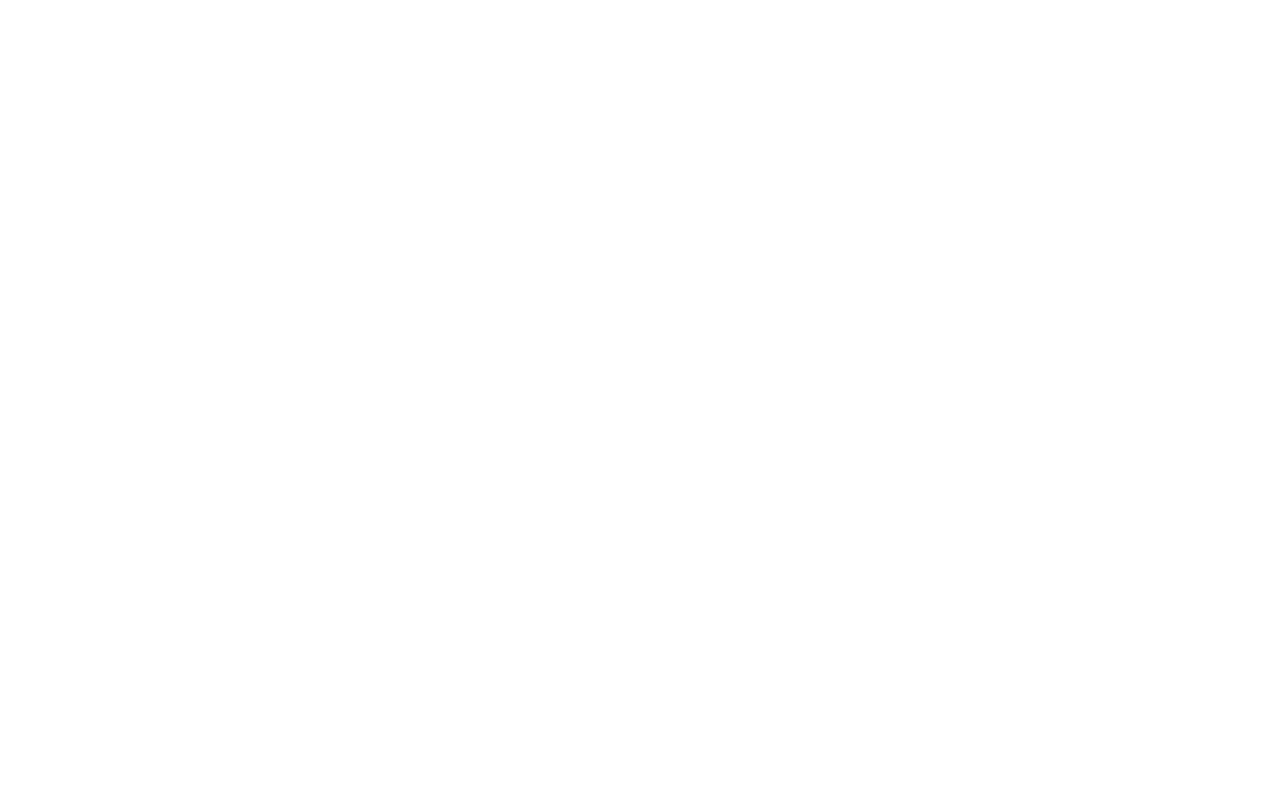
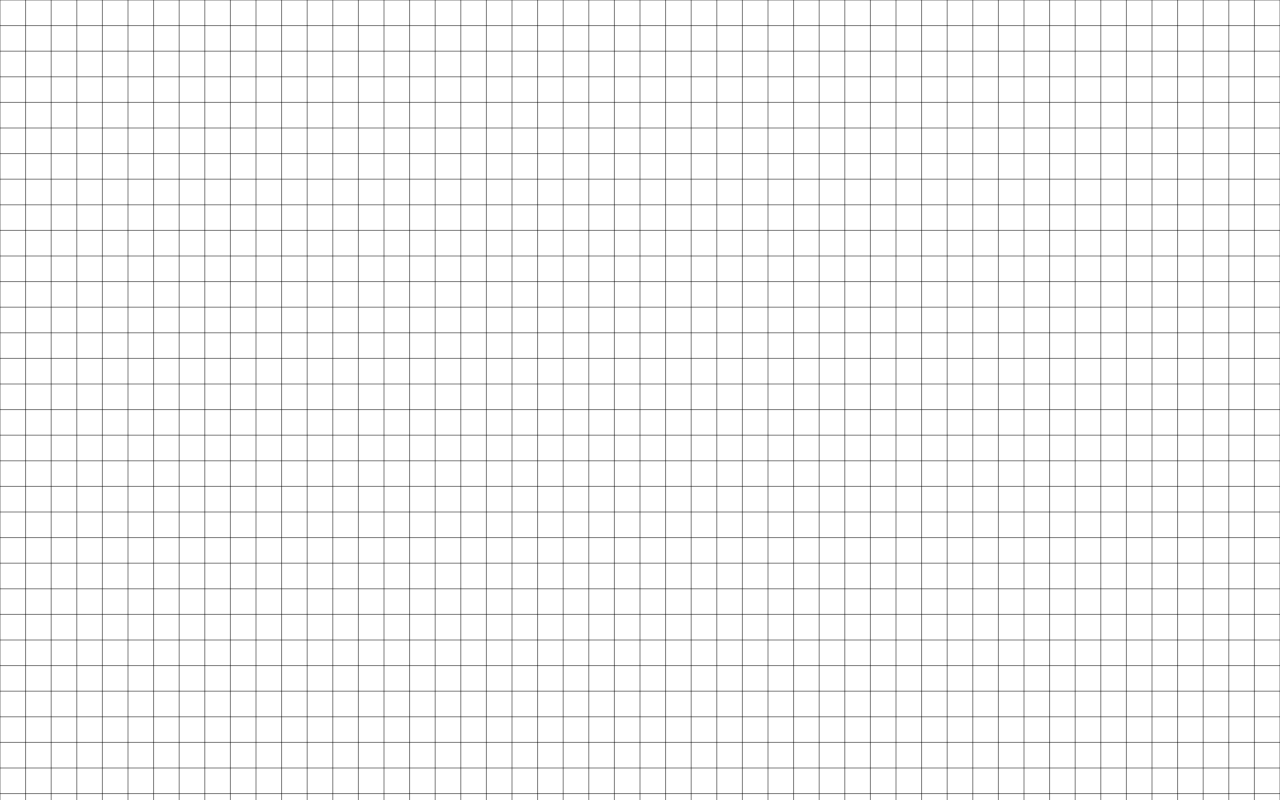
Before and after one commit to Brodt7258/Conway_GoL, a React (Create React App) app: page / in a window 1280 px wide. Shown: the top 800 px of the page. Built offline with nearby package versions, Linux system fonts and the light colour scheme.

Commit message:
draw grid lines between cells

```diff
--- a/package.json
+++ b/package.json
@@ -3,6 +3,7 @@
   "version": "0.1.0",
   "private": true,
   "dependencies": {
+    "@material-ui/core": "^4.10.0",
     "@testing-library/jest-dom": "^4.2.4",
     "@testing-library/react": "^9.3.2",
     "@testing-library/user-event": "^7.1.2",
--- a/src/GameCanvas.js
+++ b/src/GameCanvas.js
@@ -1,15 +1,21 @@
-import React, { useState } from 'react';
+import React, { useState, useRef, useLayoutEffect } from 'react';
 
 import useDoubleBuffer from './useDoubleBuffer';
-import useCanvas from './useCanvas';
+import useCellCanvas from './useCellCanvas';
+import useGridCanvas from './useGridCanvas';
 
 const GameCanvas = () => {
   const [generation, setGeneration] = useState(0);
+
   const [cellQuantity] = useState(50);
+  const [cellSize, setCellSize] = useState(10);
+
   const [running, setRunning] = useState(null);
 
   const [seed, setSeed] = useState('');
   const [density, setDensity] = useState(0.2);
+
+  const containerRef = useRef(null);
 
   const {
     currBuffer,
@@ -18,7 +24,20 @@
     genRandomMatrix,
     clearMatrix
   } = useDoubleBuffer(generation, cellQuantity, { seed, density });
-  const [canvasRef, containerRef, mapPixelToCell, toggleRect] = useCanvas(currBuffer, cellQuantity);
+  const [cellCanvasRef, mapPixelToCell, toggleRect] = useCellCanvas(currBuffer, cellSize);
+  const [gridCanvasRef] = useGridCanvas(cellSize);
+
+  useLayoutEffect(() => {
+    const { height, width } = containerRef.current.getBoundingClientRect();
+
+    cellCanvasRef.current.height = height;
+    cellCanvasRef.current.width = width;
+
+    gridCanvasRef.current.height = height;
+    gridCanvasRef.current.width = width;
+
+    setCellSize(width / cellQuantity);
+  }, [cellQuantity, containerRef, setCellSize, cellCanvasRef, gridCanvasRef]);
 
   const incrementGen = () => {
     setGeneration((prev) => prev + 1);
@@ -61,7 +80,8 @@
   return (
     <>
       <div ref={containerRef} className="canvas-container">
-        <canvas ref={canvasRef} onClick={handleCanvasClick} className="canvas" />
+        <canvas ref={cellCanvasRef} onClick={handleCanvasClick} className="canvas" />
+        <canvas ref={gridCanvasRef} onClick={handleCanvasClick} className="canvas" />
       </div>
       <div className="controls">
         <p>{generation}</p>
--- a/src/useCanvas.js
+++ b/src/useCellCanvas.js
@@ -1,4 +1,4 @@
-import { useState, useRef, useLayoutEffect, useEffect } from 'react';
+import { useRef, useEffect } from 'react';
 
 const drawState = (gameBuffer, canvas, cellSize) => {
   const ctx = canvas.getContext('2d');
@@ -25,18 +25,8 @@
   }
 };
 
-const useCanvas = (currBuffer, cellQuantity) => {
+const useCellCanvas = (currBuffer, cellSize) => {
   const canvasRef = useRef(null);
-  const containerRef = useRef(null);
-
-  const [cellSize, setCellSize] = useState(0);
-
-  useLayoutEffect(() => {
-    const { height, width } = containerRef.current.getBoundingClientRect();
-    canvasRef.current.height = height;
-    canvasRef.current.width = width;
-    setCellSize(width / cellQuantity);
-  }, [cellQuantity]);
 
   useEffect(() => {
     drawState(currBuffer, canvasRef.current, cellSize);
@@ -53,10 +43,9 @@
 
   return [
     canvasRef,
-    containerRef,
     mapPixelToCell,
     (cell, x, y) => toggleRect(canvasRef.current, cellSize, cell, x, y)
   ];
 };
 
-export default useCanvas;
+export default useCellCanvas;
--- /dev/null
+++ b/src/useGridCanvas.js
@@ -0,0 +1,45 @@
+import { useRef, useEffect } from 'react';
+
+const drawGrid = (grid, cellSize) => {
+  const ctx = grid.getContext('2d');
+  ctx.clearRect(0, 0, grid.width, grid.height);
+
+  ctx.lineWidth = Math.min(cellSize / 10, 0.5);
+  ctx.strokeStyle = 'black';
+
+  ctx.beginPath();
+  let currentX = cellSize;
+  ctx.moveTo(0, 0);
+  ctx.lineTo(0, grid.height);
+  ctx.moveTo(currentX, 0);
+  while (currentX <= grid.width) {
+    ctx.lineTo(currentX, grid.height);
+    currentX += cellSize;
+    ctx.moveTo(currentX, 0);
+  }
+  ctx.stroke();
+
+  ctx.beginPath();
+  let currentY = cellSize;
+  ctx.moveTo(0, 0);
+  ctx.lineTo(grid.width, 0);
+  ctx.moveTo(0, currentY);
+  while (currentY <= grid.height) {
+    ctx.lineTo(grid.width, currentY);
+    currentY += cellSize;
+    ctx.moveTo(0, currentY);
+  }
+  ctx.stroke();
+};
+
+const useGridCanvas = (cellSize) => {
+  const gridCanvasRef = useRef(null);
+
+  useEffect(() => {
+    drawGrid(gridCanvasRef.current, cellSize);
+  }, [cellSize]);
+
+  return [gridCanvasRef];
+};
+
+export default useGridCanvas;
```
Also changed, not shown: 1 other file (tests, documents, lock files or other folders).
